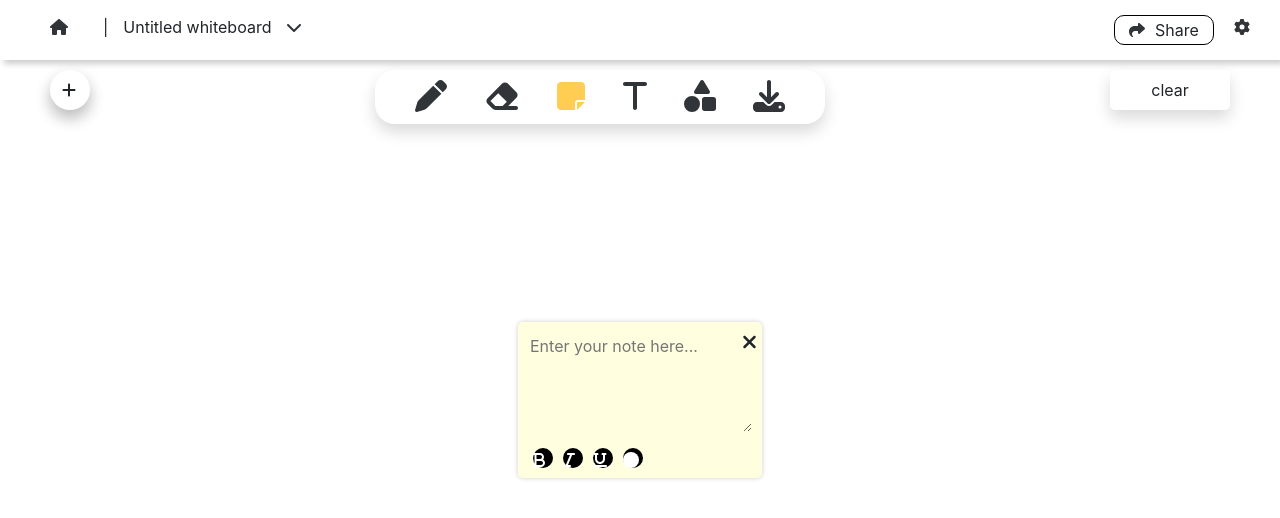
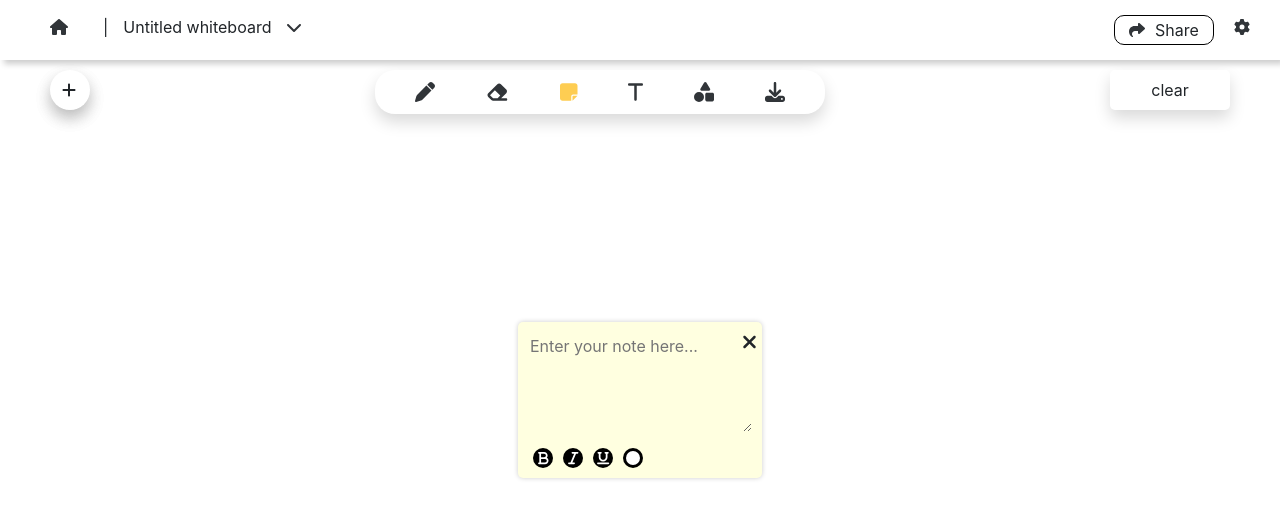
Before and after one commit to Vaishali054/VirtualWhiteboard, a React (Create React App) app: page / in a window 1280 px wide. Both pictures are taken after a click on the element 571 px from the left and 97 px from the top of the page. Shown: the top 518 px of the page. Built offline with nearby package versions, Linux system fonts and the light colour scheme.

Commit message:
modified toolkit and sticky notes css

```diff
--- a/src/components/Toolkit/Toolkit.jsx
+++ b/src/components/Toolkit/Toolkit.jsx
@@ -115,7 +115,7 @@ export default function Toolkit() {
           <div className="pens">
             <FontAwesomeIcon
               icon={faPen}
-              size="2x"
+              size="lg"
               style={{ color: "#313539" }}
             />
           </div>
@@ -123,14 +123,14 @@ export default function Toolkit() {
             <FontAwesomeIcon
               className="custom.icon"
               icon={faEraser}
-              size="2x"
+              size="lg"
               style={{ color: "#313539" }}
             />
           </div>
           <div className="stickynotes" onClick={toggleStickyNote}>
             <FontAwesomeIcon
               icon={faNoteSticky}
-              size="2x"
+              size="lg"
               style={{ color: "#fecd52" }}
             />
           </div>
@@ -138,7 +138,7 @@ export default function Toolkit() {
             <FontAwesomeIcon
               className="custom.icon"
               icon={faT}
-              size="2x"
+              size="lg"
               style={{ color: "#313539" }}
             />
           </div>
@@ -146,7 +146,7 @@ export default function Toolkit() {
             <FontAwesomeIcon
               className="custom.icon"
               icon={faShapes}
-              size="2x"
+              size="lg"
               style={{ color: "#313539" }}
             />
           </div>
@@ -154,7 +154,7 @@ export default function Toolkit() {
             <FontAwesomeIcon
               icon={faDownload}
               className="custom.icon"
-              size="2x"
+              size="lg"
               style={{ color: "#313539" }}
             />
           </div>
@@ -220,10 +220,13 @@ export default function Toolkit() {
                   backgroundColor: "black",
                   margin: "0 5px",
                   cursor: "pointer",
+                  display: "flex",
+                  justifyContent: "center",
+                  alignItems: "center"
                 }}
                 onClick={() => handleFontStyleChange("bold")}
               >
-                <FontAwesomeIcon icon={faBold} style={{ color: "white" }} />
+                <FontAwesomeIcon icon={faBold} size="sm" style={{ color: "white" }} />
               </div>
               <div
                 style={{
@@ -233,10 +236,13 @@ export default function Toolkit() {
                   backgroundColor: "black",
                   margin: "0 5px",
                   cursor: "pointer",
+                  display: "flex",
+                  justifyContent: "center",
+                  alignItems: "center"
                 }}
                 onClick={() => handleFontStyleChange("italic")}
               >
-                <FontAwesomeIcon icon={faItalic} style={{ color: "white" }} />
+                <FontAwesomeIcon icon={faItalic} size="sm" style={{ color: "white" }} />
               </div>
               <div
                 style={{
@@ -246,11 +252,14 @@ export default function Toolkit() {
                   backgroundColor: "black",
                   margin: "0 5px",
                   cursor: "pointer",
+                  display: "flex",
+                  justifyContent: "center",
+                  alignItems: "center"
                 }}
                 onClick={() => handleFontStyleChange("underline")}
               >
                 <FontAwesomeIcon
-                  icon={faUnderline}
+                  icon={faUnderline} size="sm"
                   style={{ color: "white" }}
                 />
               </div>
@@ -262,10 +271,13 @@ export default function Toolkit() {
                   backgroundColor: "black",
                   margin: "0 5px",
                   cursor: "pointer",
+                  display: "flex",
+                  justifyContent: "center",
+                  alignItems: "center"
                 }}
                 onClick={toggleColorChoices}
               >
-                <FontAwesomeIcon icon={faCircle} style={{ color: "white" }} />
+                <FontAwesomeIcon icon={faCircle} size="sm" style={{ color: "white" }} />
               </div>
             </div>
           </div>
--- a/src/components/Toolkit/toolkit.css
+++ b/src/components/Toolkit/toolkit.css
@@ -47,6 +47,7 @@
     justify-content: space-between;
     padding: 10px 40px;
     border-radius: 20px;
+    cursor: pointer;
 }
 .custom.icon{
     color: #030201;
```
